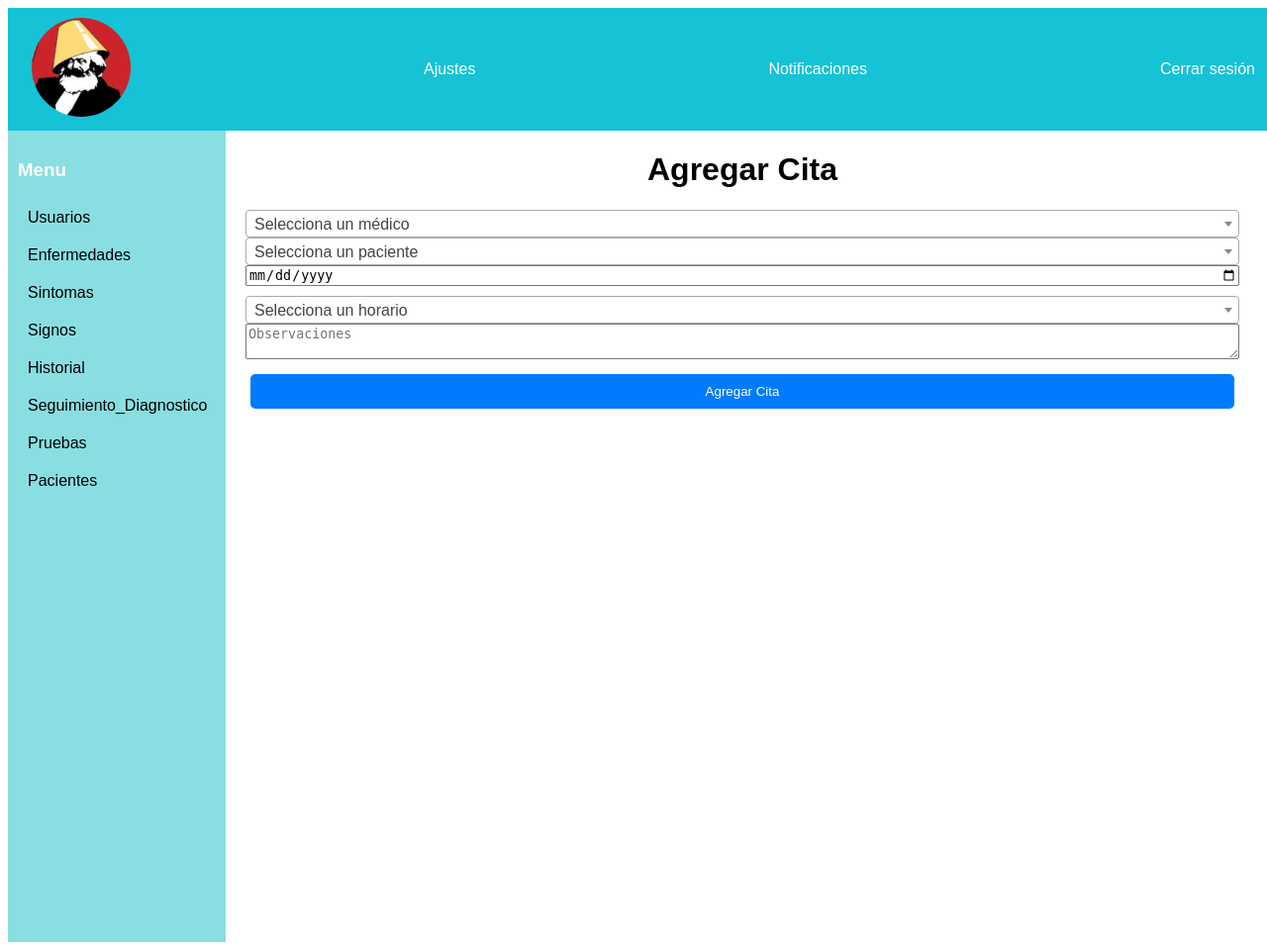
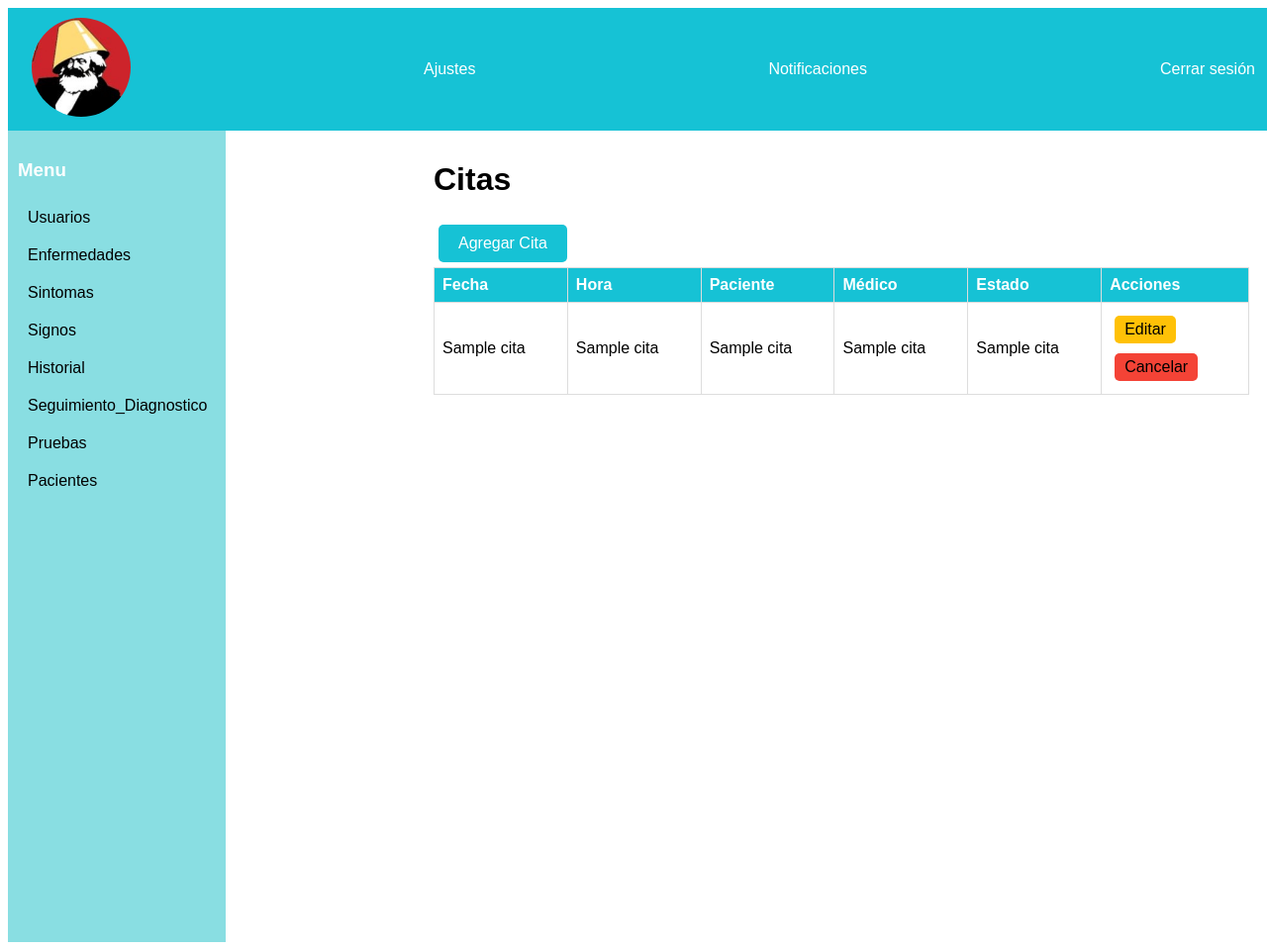
Before and after one commit to AngelBhrrera/MedSYS, a Flask app: template templates/Citas.html in a window 1280 px wide. Shown: the whole page at 99% size. Run offline with Flask 3, Linux system fonts and the light colour scheme; the visitor is signed in with stand-in values (Sample User, id 1); the template is opened without the code that fills it: most values are stand-ins (such as "Sample title", 1, 10 or a date in 2020); some libraries are stand-ins or nearby versions.

Commit message:
Varios cambios

```diff
--- a/app.py
+++ b/app.py
@@ -34,9 +34,10 @@ def login():
         user = cursor.fetchone()
         if user:
             session['loggedin'] = True
+            session['id'] = user[0]
             session['name'] = user[1]
             session['role'] = role_map[user[3]]
-            return redirect(url_for('home', role=session["role"]))
+            return redirect(url_for('home', role=session["role"],))
         else:
             return 'Usuario o contraseña incorrectos'
     return redirect(url_for('index'))
@@ -47,7 +48,11 @@ def home(role):
         if role == 'admin':
             return render_template('home.html')
         elif role in ['medico', 'secretaria']:
-            return render_template('home.html')
+            idu = session['id']
+            cursor = mysql.connection.cursor()
+            cursor.execute('SELECT * FROM detalle_citas WHERE id_medico = %s AND estado = 1', (idu, ))
+            citas = cursor.fetchall()
+            return render_template('home.html', citas=citas)
         else:
             return "404 Not Found", 404
     return redirect(url_for('index'))
@@ -122,10 +127,7 @@ def agregar_entidad(rol, entity):
         cursor = mysql.connection.cursor()
         cursor.execute('INSERT INTO pacientes (nombre, apellido, fecha_nacimiento, estatura, edad, peso, sexo, nacionalidad) VALUES (%s, %s, %s, %s, %s, %s, %s, %s)', (nombre, apellido, fecha_n, estatura, edad, peso, sexo, nacionalidad,))
         mysql.connection.commit()
-        if rol == 'admin':
-            return redirect(request.referrer)
-        else:
-            return redirect(url_for('action', role=session["role"]), action="Ver_Citas")
+        return redirect(request.referrer)
     if rol in ['admin', 'medico'] and entity == 'Pruebas':
         nombre = request.form['nombre']
         descripcion = request.form['descripcion']
@@ -158,6 +160,17 @@ def agregar_entidad(rol, entity):
         mysql.connection.commit()
         cursor.close()
         return redirect(request.referrer)
+    if rol in ['secretaria', 'medico'] and entity == 'Citas':
+        idm = request.form['id_medico']
+        idp = request.form['id_paciente']
+        fecha = request.form['fecha']
+        hora = request.form['hora']
+        observaciones = request.form['observaciones']
+        cursor = mysql.connection.cursor()
+        cursor.execute('INSERT INTO citas (id_medico, id_paciente, fecha, hora, observaciones) VALUES (%s, %s, %s, %s, %s)', (idm, idp, fecha, hora, observaciones,))
+        mysql.connection.commit()
+        cursor.close()
+        return redirect(url_for('home', role=session["role"]))
     else:
         return "404 Not Found", 404
 
@@ -276,11 +289,17 @@ def relacionar_enfermedadSintoma(rol):
         return redirect(request.referrer)
 
 
-@app.route('/<string:role>/<string:action>/<string:idp>')
+@app.route('/<string:role>/<string:action>/<string:idp>',  methods=['GET'])
 def historial(role, action, idp):
     if role in ['medico'] and action in ['Historial']:
        cursor = mysql.connection.cursor()
-       cursor.execute('SELECT * FROM consultas WHERE id_paciente = ?', idp)
+       cursor.execute("""SELECT ci.fecha AS citas, p.nombre AS paciente, p.apellido, e.nombre AS enfermedad, co.resultado_prueba AS pruebas, co.id_consulta
+            FROM consultas co
+            INNER JOIN citas ci ON co.id_cita = ci.id_cita
+            INNER JOIN pacientes p ON co.id_paciente = p.id_paciente
+            INNER JOIN enfermedades e ON co.enfermedad_diagnosticada = e.id_enfermedad
+            WHERE co.id_paciente = %s
+            """, (idp,))
        historial = cursor.fetchall()
        return render_template(f'{action.lower()}.html',  historial = historial, role = role)
     elif role in ['medico'] and action in ['Consulta']:
@@ -311,7 +330,11 @@ def action(role, action):
         cursor2 = mysql.connection.cursor()
         cursor2.execute('SELECT * FROM pacientes')
         pacientes = cursor2.fetchall()
-        return render_template(f'{action.lower()}.html', pacientes = pacientes, medicos = medicos, role = role)
+        cursor3 = mysql.connection.cursor()
+        cursor3.execute('SELECT * FROM detalle_citas')
+        citas = cursor3.fetchall()
+        print(citas)
+        return render_template(f'{action.lower()}.html', pacientes = pacientes, medicos = medicos, citas=citas, role = role)
     else:
         return "404 Not Found", 404
 
--- a/templates/Citas.html
+++ b/templates/Citas.html
@@ -4,7 +4,9 @@
 	<meta charset="UTF-8">
 	<meta name="viewport" content="width=device-width, initial-scale=1.0">
 	<title>Usuarios</title>
-
+<script src="https://ajax.googleapis.com/ajax/libs/jquery/3.5.1/jquery.min.js"></script>
+<script src="https://stackpath.bootstrapcdn.com/bootstrap/4.3.1/js/bootstrap.min.js"></script>
+<script src="https://cdn.jsdelivr.net/npm/select2@4.1.0-beta.1/dist/js/select2.min.js"></script>
 <style>
   body { font-family: Arial, sans-serif; }
   .sidebar { width: 200px; background-color: #333; height: 100vh; float: left; color: white; padding: 20px; }
@@ -12,18 +14,25 @@
   table { width: 100%; border-collapse: collapse; }
   th, td { border: 1px solid #ddd; padding: 8px; text-align: left; }
   th { background-color: #16c2d5; color: white; }
-	  .btn { padding: 5px 10px; margin: 5px; border: none; border-radius: 5px; cursor: pointer; }
+.btn {
+    padding: 5px 10px;
+    margin: 5px;
+    border: none;
+    border-radius: 5px;
+    cursor: pointer;
+    font-family: Arial, sans-serif; /* Asegúrate de que la fuente sea la misma */
+    font-size: 16px; /* Ajusta el tamaño de la fuente según sea necesario */
+  }
   .btn-edit { background-color: #FFC107; }
   .btn-delete { background-color: #F44336; }
+  .btn-hist { background-color: #17e9cd; }
   .btn-add { background-color: #16c2d5; color: white; padding: 10px 20px; }
+   a.btn {  text-decoration: none; color: white;
 </style>
+<link href="https://cdn.jsdelivr.net/npm/select2@4.1.0-beta.1/dist/css/select2.min.css" rel="stylesheet" />
+<link rel="stylesheet" href="{{ url_for('static', filename='styles.css') }}">
+</head>
 
-	<link rel="stylesheet" href="{{ url_for('static', filename='styles.css') }}">
-	<link href="https://cdn.jsdelivr.net/npm/select2@4.1.0-beta.1/dist/css/select2.min.css" rel="stylesheet" />
-	<script src="https://ajax.googleapis.com/ajax/libs/jquery/3.5.1/jquery.min.js"></script>
-	<script src="https://stackpath.bootstrapcdn.com/bootstrap/4.3.1/js/bootstrap.min.js"></script>
-	<script src="https://cdn.jsdelivr.net/npm/select2@4.1.0-beta.1/dist/js/select2.min.js"></script>
-</head>
 <body>
 <!-- Barra superior -->
     {% include 'topbar.html' %}
@@ -34,16 +43,53 @@
         {% include 'sidebar.html' %}
 
         <!-- Contenido principal -->
-		<div class="main-content" style="width: 50%; margin: auto; padding: 20px; border-radius: 10px; margin-top: -20px;">
-			<h1 style="text-align: center;">Agregar Cita</h1>
-			<form id="agregarCitaForm" method="post" action="/{{ role }}/CRUD/Citas/agregar" style="display: flex; flex-direction: column;">
-				<select name="id_medico" class="form-input" required style="margin-bottom: 10px;">
+		<div class="main-content">
+			<h1>Citas</h1>
+			<button class="btn btn-add">Agregar Cita</button>
+			<table>
+				<tr>
+					<th>Fecha</th>
+					<th>Hora</th>
+					<th>Paciente</th>
+					<th>Médico</th>
+					<th>Estado</th>
+					<th>Acciones</th>
+				</tr>
+				{% for cita in citas %}
+					<tr>
+						<td>{{ cita[6]}}</td>
+						<td>{{ cita[4] }}</td>
+						<td>{{ cita[7]}}</td>
+						<td>{{ cita[8] }}</td>
+						<td>{{ cita[9] }}</td>
+						<td>
+							<button class="btn btn-edit" data-id="{{ cita.id }}">Editar</button>
+							<form method="post" action="/{{ role }}/CRUD/Citas/eliminar/{{ cita.id }}">
+								<input type="submit" class="btn btn-delete" value="Cancelar">
+							</form>
+						</td>
+					</tr>
+				{% endfor %}
+			</table>
+		</div>
+
+			<!-- Modal para agregar citas -->
+		<div class="modal fade" id="agregarCitaModal" tabindex="-1" aria-labelledby="agregarCitaModalLabel" aria-hidden="true">
+		  <div class="modal-dialog">
+			<div class="modal-content">
+			  <div class="modal-header">
+				<h5 class="modal-title" id="agregarCitaModalLabel">Agregar Cita</h5>
+				<button type="button" class="btn-close" data-bs-dismiss="modal" aria-label="Close"></button>
+			  </div>
+			  <div class="modal-body">
+				<form id="agregarCitaForm" method="post" action="/{{ role }}/CRUD/Citas/agregar">
+					<select id="id_medico" name="id_medico" class="form-input" required>
 						<option value="" disabled selected>Selecciona un médico</option>
 						{% for medico in medicos %}
 							<option value="{{ medico[0] }}">{{ medico[1] }}</option>
 						{% endfor %}
 					</select>
-				<select name="id_paciente" class="form-input" required style="margin-bottom: 10px;">
+					<select id="id_paciente" name="id_paciente" class="form-input" required>
 						<option value="" disabled selected>Selecciona un paciente</option>
 						{% for paciente in pacientes %}
 							<option value="{{ paciente[0] }}">{{ paciente[1] }} {{ paciente[2] }}</option>
@@ -65,13 +111,52 @@
 						<option value="1730">17:30</option>
 						<option value="1800">18:00</option>
 					</select>
-				<textarea name="observaciones" placeholder="Observaciones" class="form-input" style="margin-bottom: 10px;"></textarea>
-				<button class="btn btn-add" type="submit" style="cursor: pointer; padding: 10px; background-color: #007BFF; color: white; border: none; border-radius: 5px;">Agregar Cita</button>
+					<textarea name="observaciones" placeholder="Observaciones" class="form-input"></textarea>
 				</form>
+			  </div>
+			  <div class="modal-footer">
+				<button type="submit" form="agregarCitaForm" class="btn btn-primary">Crear</button>
+			  </div>
+			</div>
 		  </div>
 		</div>
 
-</body>
+		<!-- Modal para editar citas -->
+		<div class="modal fade" id="editarCitaModal" tabindex="-1" aria-labelledby="editarCitaModalLabel" aria-hidden="true">
+		  <div class="modal-dialog">
+			<div class="modal-content">
+			  <div class="modal-header">
+				<h5 class="modal-title" id="editarCitaModalLabel">Editar Cita</h5>
+				<button type="button" class="btn-close" data-bs-dismiss="modal" aria-label="Close"></button>
+			  </div>
+			  <div class="modal-body">
+				<form id="editarCitaForm" method="post" action="/{{ role }}/CRUD/Citas/editar/">
+					<select id="id_medico" name="id_medico" class="form-input" required>
+						<option value="" disabled selected>Selecciona un médico</option>
+						{% for medico in medicos %}
+							<option value="{{ medico[0] }}">{{ medico[1] }}</option>
+						{% endfor %}
+					</select>
+					<select id="id_paciente" name="id_paciente" class="form-input" required>
+						<option value="" disabled selected>Selecciona un paciente</option>
+						{% for paciente in pacientes %}
+							<option value="{{ paciente[0] }}">{{ paciente[1] }} {{ paciente[2] }}</option>
+						{% endfor %}
+					</select>
+					<input type="date" name="fecha" placeholder="Fecha" class="form-input" required>
+					<input type="time" name="hora" placeholder="Hora" class="form-input" required>
+					<textarea name="observaciones" placeholder="Observaciones" class="form-input"></textarea>
+				</form>
+			  </div>
+			  <div class="modal-footer">
+				<button type="submit" form="editarCitaForm" class="btn btn-primary">Editar</button>
+			  </div>
+			</div>
+		  </div>
+		</div>
+
+	</div>
+
  <script>
         $(document).ready(function() {
             $('select').select2();
@@ -86,5 +171,36 @@
                 });
             });
         });
+
+		function padToTwoDigits(number) {
+			return number.toString().padStart(2, '0');
+		}
+
+		$('.btn-add').click(function() {
+			$('#agregarCitaModal').modal('show');
+		});
+
+		$('.btn-edit').click(function() {
+			$('#editarCitaModal').modal('show');
+			var dataString = $(this).data('id');
+			var dataPattern = /(\d+), (\d+), (\d+), '(\d{4})-(\d{2})-(\d{2})', '(\d{4})', '(\w+)', '(\w+)', '(\w+)'/;
+			var dataMatch = dataString.match(dataPattern);
+
+			if (dataMatch) {
+				var dataArray = dataMatch.slice(1); // Elimina el primer elemento que es la cadena completa
+				$('#editarCitaForm select[name="id_medico"]').val(dataArray[1]);
+				$('#editarCitaForm select[name="id_paciente"]').val(dataArray[2]);
+				$('#editarCitaForm input[name="fecha"]').val(dataArray[3] + '-' + padToTwoDigits(dataArray[4]) + '-' + padToTwoDigits(dataArray[5]));
+				$('#editarCitaForm input[name="hora"]').val(dataArray[6]);
+				$('#editarCitaForm textarea[name="observaciones"]').val(dataArray[7]);
+
+				$('#editarCitaForm').attr('action', '/{{ role }}/CRUD/Citas/editar/' + dataArray[0]);
+
+				$('#editarCitaModal').modal('show');
+			} else {
+				console.log("La cadena no coincide con el patrón esperado.");
+			}
+		});
 </script>
+</body>
 </html>
--- a/templates/sidebar.html
+++ b/templates/sidebar.html
@@ -11,8 +11,8 @@
     <h3>Menu</h3>
     {% set options = {
 		'admin': ['Usuarios', 'Enfermedades', 'Sintomas', 'Signos', 'Historial', 'Seguimiento_Diagnostico', 'Pruebas', 'Pacientes'],
-		'medico': ['Registro_Paciente', 'Citas', 'Ver_Citas', 'Consultas'],
-		'secretaria': ['Registro_Paciente', 'Citas', 'Ver_Citas']
+		'medico': ['Pacientes', 'Citas', 'Consultas'],
+		'secretaria': ['Pacientes', 'Citas',]
 	} %}
 
 	<ul>
```
Also changed, not shown: static/styles.css (+36 -11 lines), templates/CRUD_pacientes.html (+19 -14 lines), templates/home.html (+46 -12 lines). Lines whose indentation alone changed are shown as unchanged.
